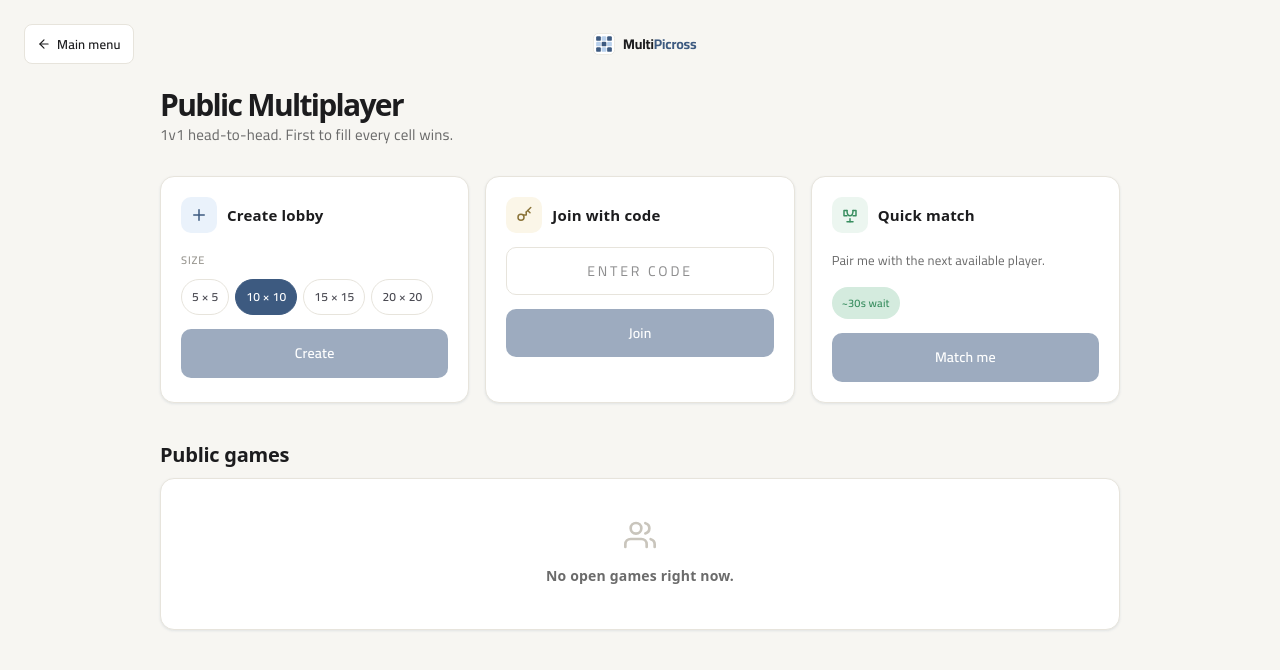
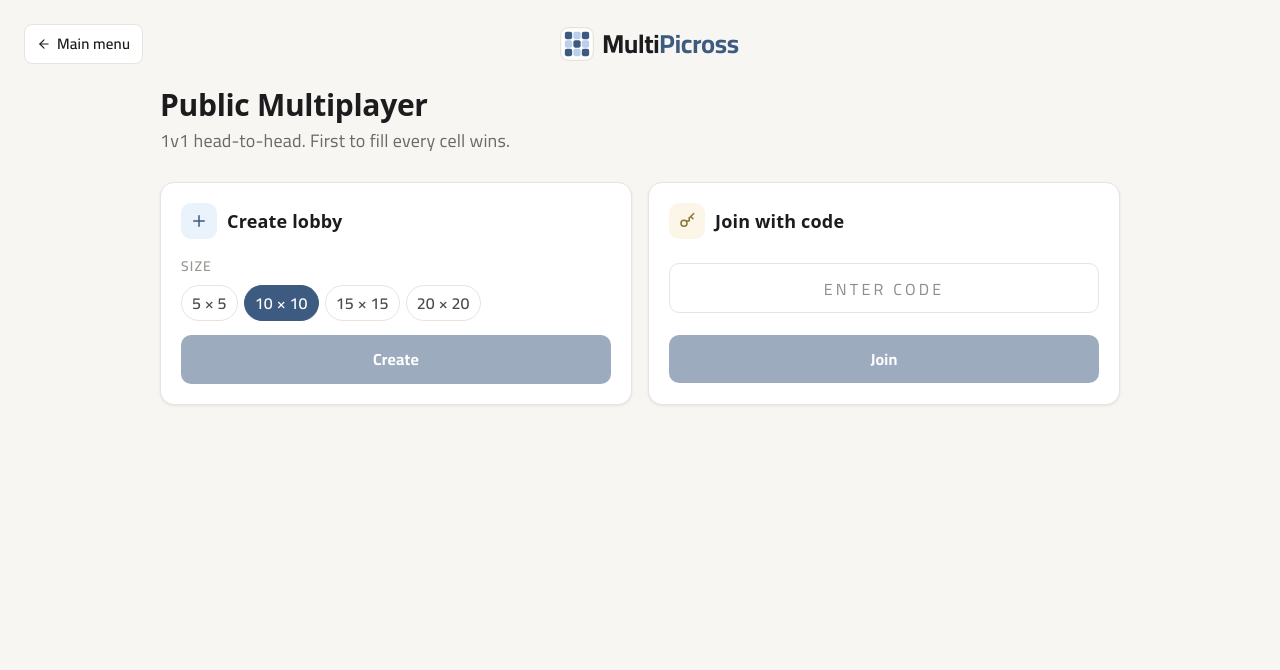
Before and after one commit to Monash-FIT3170/2026W1-MultiPicross, a React (Vite) app in the folder frontend/: page /public in a window 1280 px wide. Shown: the top 670 px of the page. Built offline with nearby package versions, Linux system fonts and the light colour scheme; no server answers.

Commit message:
Fixed design structure of public multiplayer page

```diff
--- a/frontend/src/components/ui.tsx
+++ b/frontend/src/components/ui.tsx
@@ -326,7 +326,7 @@ interface BackButtonProps {
 
 export function BackButton({ onClick, label = "Back" }: BackButtonProps) {
   return (
-    <Button variant="ghost" size="sm" onClick={onClick} style={{ gap: 6 }}>
+    <Button variant="ghost" size="sm" onClick={onClick} style={{ gap: 6, fontSize: 15 }}>
       <Icon name="arrow-left" size={14} />
       {label}
     </Button>
--- a/frontend/src/pages/Public.tsx
+++ b/frontend/src/pages/Public.tsx
@@ -27,7 +27,7 @@ export function Public() {
         }}
       >
         <BackButton onClick={() => navigate("/")} label="Main menu" />
-        <Logo size={22} />
+        <Logo size={34} />
         <div style={{ width: 100 }} />
       </div>
 
@@ -37,6 +37,7 @@ export function Public() {
             margin: "0 0 4px",
             fontSize: 30,
             fontWeight: 700,
+            letterSpacing: "-0.01em",
             color: "var(--color-ink)",
           }}
         >
@@ -46,17 +47,18 @@ export function Public() {
           style={{
             margin: "0 0 28px",
             color: "var(--color-ink-muted)",
-            fontSize: 15,
+            marginTop: 10,
+            fontSize: 18,
           }}
         >
           1v1 head-to-head. First to fill every cell wins.
         </p>
 
-        {/* Quick actions */}
+        {/* Options */}
         <div
           style={{
             display: "grid",
-            gridTemplateColumns: "1fr 1fr 1fr",
+            gridTemplateColumns: "1fr 1fr",
             gap: 16,
             marginBottom: 40,
           }}
@@ -79,7 +81,7 @@ export function Public() {
               />
               <div
                 style={{
-                  fontSize: 15,
+                  fontSize: 18,
                   fontWeight: 700,
                   color: "var(--color-ink)",
                 }}
@@ -88,7 +90,12 @@ export function Public() {
               </div>
             </div>
             <div style={{ display: "flex", flexDirection: "column", gap: 6 }}>
-              <span className="mp-eyebrow">Size</span>
+              <span
+                className="mp-eyebrow"
+                style={{
+                  fontSize: 14,
+                }}
+                >Size</span>
               <div style={{ display: "flex", gap: 6, flexWrap: "wrap" }}>
                 {SIZES.map((s) => (
                   <button
@@ -102,7 +109,7 @@ export function Public() {
                         createSize === s ? "#fff" : "var(--color-ink-soft)",
                       border: `1px solid ${createSize === s ? "var(--color-blue-500)" : "var(--color-line)"}`,
                       borderRadius: 999,
-                      fontSize: 12,
+                      fontSize: 16,
                       fontWeight: 600,
                       cursor: "pointer",
                       fontFamily: "var(--font-ui)",
@@ -114,7 +121,13 @@ export function Public() {
                 ))}
               </div>
             </div>
-            <Button variant="primary" size="md" disabled>
+            <Button
+              variant="primary"
+              size="md" disabled
+              style={{
+                fontSize: 16,
+                fontWeight: 700,
+              }}>
               Create
             </Button>
           </div>
@@ -137,7 +150,7 @@ export function Public() {
               />
               <div
                 style={{
-                  fontSize: 15,
+                  fontSize: 18,
                   fontWeight: 700,
                   color: "var(--color-ink)",
                 }}
@@ -155,105 +168,29 @@ export function Public() {
                 padding: "10px 14px",
                 border: "1px solid var(--color-line)",
                 borderRadius: 10,
-                fontSize: 14,
+                fontSize: 16,
                 fontFamily: "var(--font-ui)",
                 background: "#fff",
                 color: "var(--color-ink)",
                 outline: "none",
                 textAlign: "center",
                 letterSpacing: "0.2em",
+                marginTop: 10,
+                paddingTop: 12,
               }}
             />
-            <Button variant="primary" size="md" disabled>
+            <Button
+              variant="primary"
+              size="md"
+              disabled
+              style={{
+                fontSize: 16,
+                fontWeight: 700,
+                marginTop: 8,
+              }}
+            >
               Join
             </Button>
-          </div>
-
-          {/* Quick match */}
-          <div
-            className="mp-surface"
-            style={{
-              padding: 20,
-              display: "flex",
-              flexDirection: "column",
-              gap: 14,
-            }}
-          >
-            <div style={{ display: "flex", alignItems: "center", gap: 10 }}>
-              <IconBadge
-                color="var(--color-sage-50)"
-                iconColor="var(--color-sage-500)"
-                icon="trophy"
-              />
-              <div
-                style={{
-                  fontSize: 15,
-                  fontWeight: 700,
-                  color: "var(--color-ink)",
-                }}
-              >
-                Quick match
-              </div>
-            </div>
-            <p
-              style={{
-                margin: 0,
-                fontSize: 13,
-                color: "var(--color-ink-muted)",
-              }}
-            >
-              Pair me with the next available player.
-            </p>
-            <Chip tone="sage" style={{ alignSelf: "flex-start" }}>
-              ~30s wait
-            </Chip>
-            <Button variant="primary" size="md" disabled>
-              Match me
-            </Button>
-          </div>
-        </div>
-
-        {/* Public games */}
-        <div
-          style={{
-            display: "flex",
-            alignItems: "baseline",
-            justifyContent: "space-between",
-            marginBottom: 12,
-          }}
-        >
-          <h2
-            style={{
-              margin: 0,
-              fontSize: 20,
-              fontWeight: 600,
-              color: "var(--color-ink)",
-            }}
-          >
-            Public games
-          </h2>
-        </div>
-
-        <div
-          className="mp-surface"
-          style={{
-            padding: 40,
-            textAlign: "center",
-            color: "var(--color-ink-muted)",
-          }}
-        >
-          <Icon
-            name="users"
-            size={32}
-            color="var(--color-line-strong)"
-            style={{
-              marginBottom: 12,
-              display: "block",
-              margin: "0 auto 12px",
-            }}
-          />
-          <div style={{ fontSize: 14, fontWeight: 600 }}>
-            No open games right now.
           </div>
         </div>
       </div>
```
